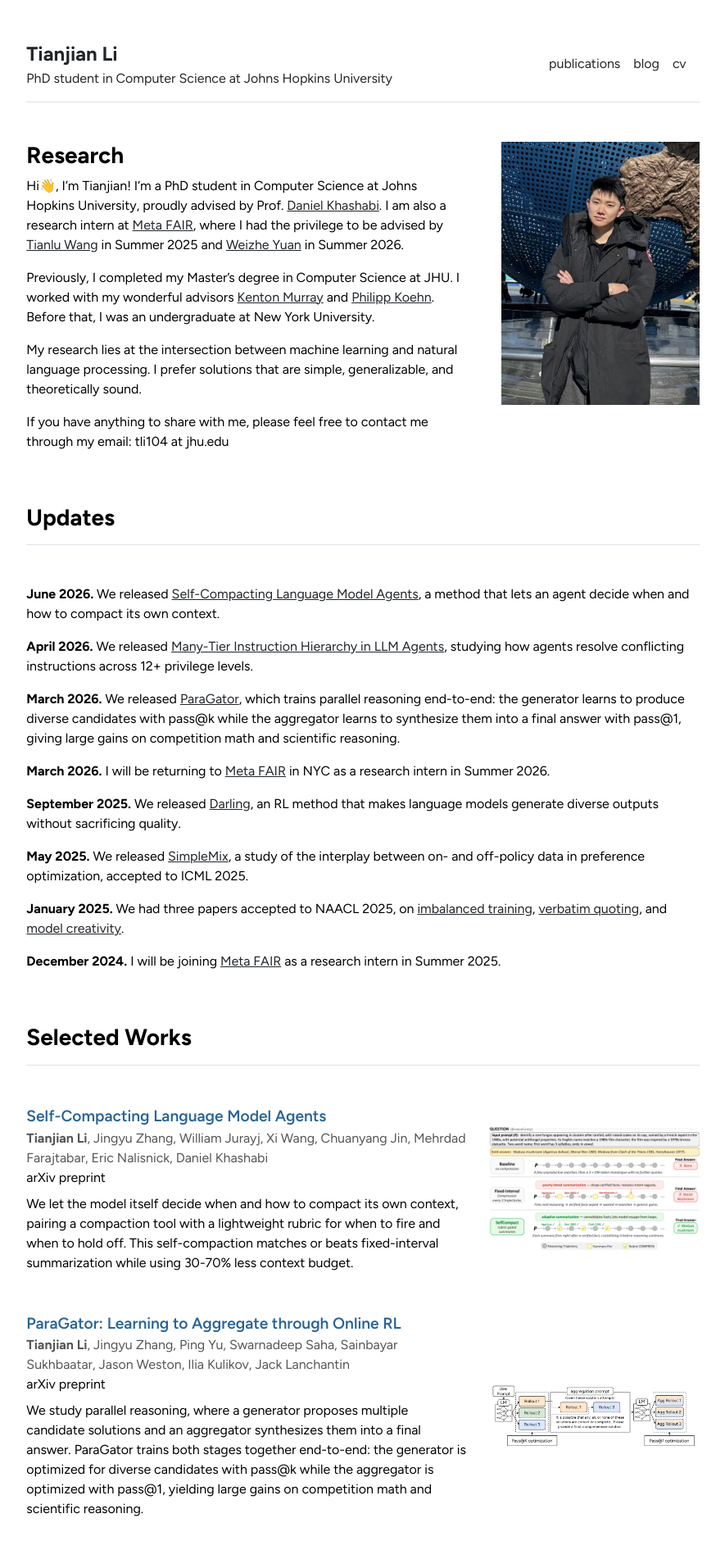
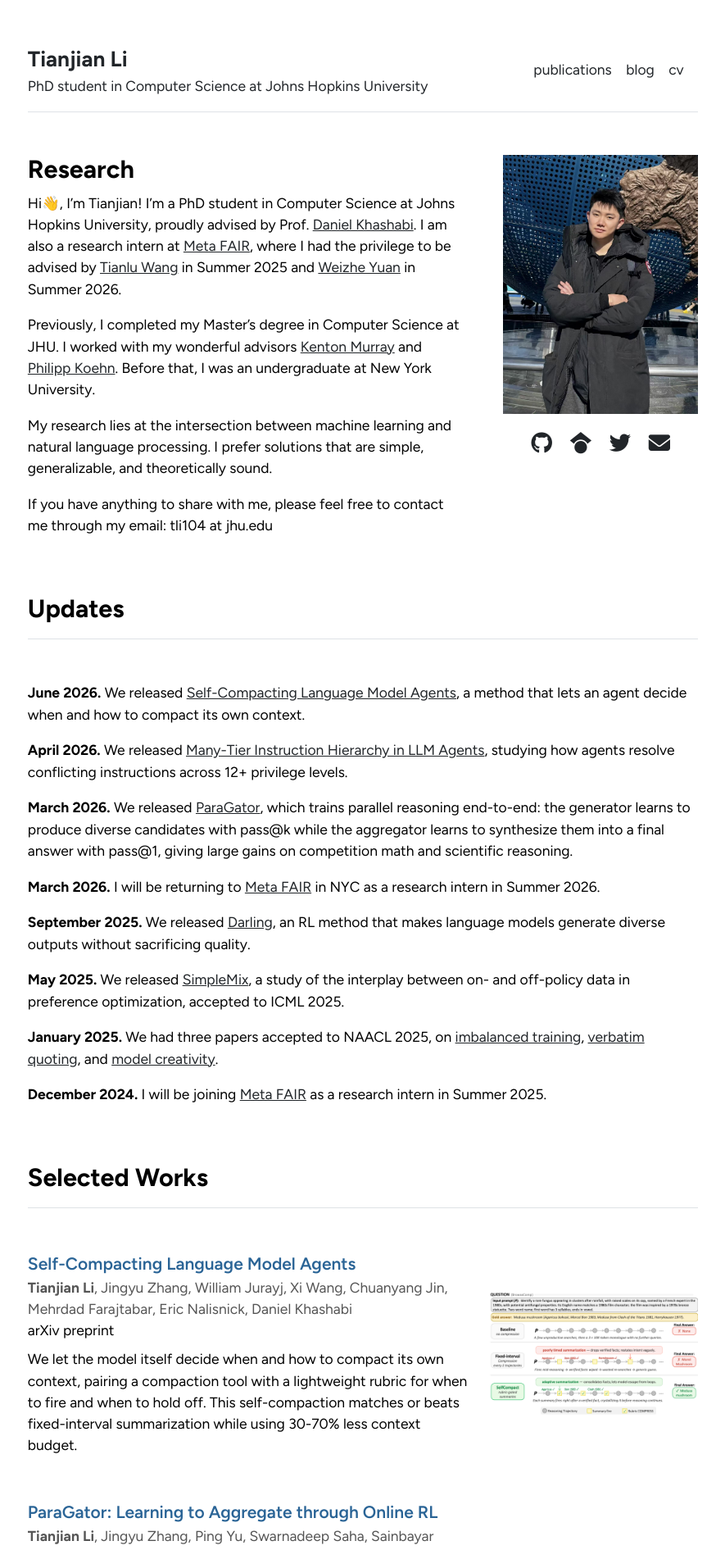
Before and after one commit to tianjianl/tianjianl.github.io, a Jekyll site: the page built from index.md, in a window 1280 px wide. Shown: the top 1891 px of the page at 82% size, without its empty margins (197-1082 px from the left). Built offline with Jekyll 4.4.1, drawn with Linux system fonts in a browser that asks for light colours.

Commit message:
Add social icons (Scholar, envelope) under photo; FA6; larger base font

```diff
--- a/_includes/footer.html
+++ b/_includes/footer.html
@@ -1,9 +1,7 @@
 <footer class="pt-5 my-5 text-muted border-top">
   <div class="row">
-    <div class="col-md-6 text-end social-media-icons">
-      {% for item in site.data.settings.social %}
-        <a href="{{ item.link }}" class="ms-3 fs-5"><i class="fab fa-{{ item.icon }}"></i></a>
-      {% endfor %}
+    <div class="col-md-12 text-center">
+      &copy; {{ site.title }}
     </div>
   </div>
 </footer>
--- a/_includes/head.html
+++ b/_includes/head.html
@@ -3,7 +3,7 @@
   <meta charset="utf-8">
   <title>{{ page.title }} | {{ site.title }}</title>
   <link rel="stylesheet" href="{{ site.github.url }}/assets/libs/bootstrap/bootstrap.min.css">
-  <script defer src="{{ site.github.url }}/assets/libs/fontawesome/all.min.js"></script>
+  <link rel="stylesheet" href="https://cdnjs.cloudflare.com/ajax/libs/font-awesome/6.5.2/css/all.min.css">
   <link rel="stylesheet" href="{{ site.github.url }}/assets/css/main.css">
   <link rel="apple-touch-icon" sizes="152x152" href="{{ site.github.url }}/assets/apple-icon-152x152.png">
   <link rel="shortcut icon" href="{{ site.github.url }}/assets/favicon.ico">
--- a/_layouts/home.html
+++ b/_layouts/home.html
@@ -9,6 +9,11 @@ layout: default
   </div>
   <div class="col-md-4">
     <img src="{{ site.github.url }}/assets/img/prof_pic.jpg" alt="Tianjian Li" style="width: 100%; max-width: 320px; display: block; margin: 0 auto;">
+    <div class="text-center mt-3 social-media-icons">
+      {% for item in site.data.settings.social %}
+        <a href="{{ item.link }}" class="mx-2 fs-4" style="color: #555;"><i class="{{ item.prefix | default: 'fab' }} fa-{{ item.icon }}"></i></a>
+      {% endfor %}
+    </div>
   </div>
 </div>
 
--- a/_sass/main.scss
+++ b/_sass/main.scss
@@ -2,6 +2,10 @@ $backgroundColor: #ffffff;
 $bodyColor: #000000;
 $bodyFont: 'Figtree',-apple-system,BlinkMacSystemFont,"Segoe UI",Helvetica,Arial,sans-serif,"Apple Color Emoji","Segoe UI Emoji","Segoe UI Symbol";
 $linkColor: #212529 !important;
+
+html {
+  font-size: 17.5px;
+}
 
 body {
   background: $backgroundColor;
```
Also changed, not shown: _data/settings.yml (+4 -3 lines).
